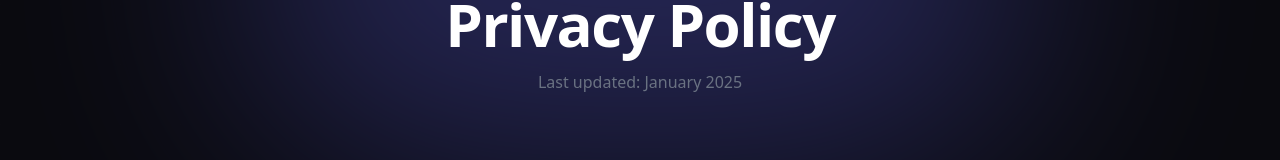
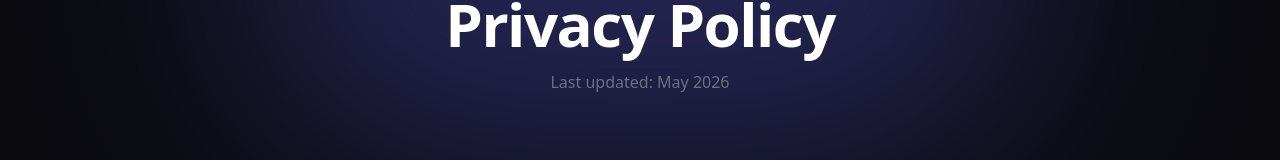
Before and after one commit to Azeem-097/devnix-studios, a Next.js app: page /privacy-policy in a window 1280 px wide. Shown: the part 236-396 px from the top of the page. Built offline with nearby package versions, Linux system fonts and the light colour scheme.

Commit message:
Updated website changes

```diff
--- a/src/app/privacy-policy/page.tsx
+++ b/src/app/privacy-policy/page.tsx
@@ -66,7 +66,7 @@ export default function PrivacyPolicy() {
         title="Privacy Policy"
         badge="Legal Document"
         badgeColor="#6366f1"
-        lastUpdated="January 2025"
+        lastUpdated="May 2026"
         tocItems={sections.map((s) => ({ id: s.id, title: s.title }))}
       >
         {sections.map((section, index) => {
@@ -75,10 +75,10 @@ export default function PrivacyPolicy() {
             <section
               key={section.id}
               id={section.id}
-              className="group p-6 lg:p-8 rounded-2xl bg-white/[0.02] border border-white/[0.06] hover:border-[#6366f1]/20 hover:bg-white/[0.04] transition-all duration-300 scroll-mt-28"
+              className="group p-6 lg:p-8 rounded-2xl bg-white/2 border border-white/6 hover:border-[#6366f1]/20 hover:bg-white/4 transition-all duration-300 scroll-mt-28"
             >
               <div className="flex items-start gap-4">
-                <div className="w-10 h-10 rounded-xl bg-gradient-to-br from-[#6366f1] to-[#8b5cf6] flex items-center justify-center text-white shrink-0 group-hover:shadow-lg group-hover:shadow-[#6366f1]/20 transition-shadow">
+                <div className="w-10 h-10 rounded-xl bg-linear-to-br from-[#6366f1] to-[#8b5cf6] flex items-center justify-center text-white shrink-0 group-hover:shadow-lg group-hover:shadow-[#6366f1]/20 transition-shadow">
                   <Icon size={18} />
                 </div>
                 <div className="flex-1">
--- a/src/app/refund-policy/page.tsx
+++ b/src/app/refund-policy/page.tsx
@@ -66,7 +66,7 @@ export default function RefundPolicy() {
         title="Refund Policy"
         badge="Legal Document"
         badgeColor="#06b6d4"
-        lastUpdated="January 2025"
+        lastUpdated="May 2026"
         tocItems={sections.map((s) => ({ id: s.id, title: s.title }))}
       >
         {sections.map((section, index) => {
--- a/src/app/terms-of-service/page.tsx
+++ b/src/app/terms-of-service/page.tsx
@@ -82,7 +82,7 @@ export default function TermsOfService() {
         title="Terms of Service"
         badge="Legal Document"
         badgeColor="#8b5cf6"
-        lastUpdated="January 2025"
+        lastUpdated="May 2026"
         tocItems={sections.map((s) => ({ id: s.id, title: s.title }))}
       >
         {sections.map((section, index) => {
@@ -91,10 +91,10 @@ export default function TermsOfService() {
             <section
               key={section.id}
               id={section.id}
-              className="group p-6 lg:p-8 rounded-2xl bg-white/[0.02] border border-white/[0.06] hover:border-[#8b5cf6]/20 hover:bg-white/[0.04] transition-all duration-300 scroll-mt-28"
+              className="group p-6 lg:p-8 rounded-2xl bg-white/2 border border-white/6 hover:border-[#8b5cf6]/20 hover:bg-white/4 transition-all duration-300 scroll-mt-28"
             >
               <div className="flex items-start gap-4">
-                <div className="w-10 h-10 rounded-xl bg-gradient-to-br from-[#8b5cf6] to-[#06b6d4] flex items-center justify-center text-white shrink-0 group-hover:shadow-lg group-hover:shadow-[#8b5cf6]/20 transition-shadow">
+                <div className="w-10 h-10 rounded-xl bg-linear-to-br from-[#8b5cf6] to-[#06b6d4] flex items-center justify-center text-white shrink-0 group-hover:shadow-lg group-hover:shadow-[#8b5cf6]/20 transition-shadow">
                   <Icon size={18} />
                 </div>
                 <div className="flex-1">
--- a/src/components/ContactForm.tsx
+++ b/src/components/ContactForm.tsx
@@ -111,7 +111,7 @@ export default function ContactForm() {
             value={formData.from_name}
             onChange={handleChange}
             required
-            placeholder="John Doe"
+            placeholder="Azeem Ahmed"
             className="w-full bg-transparent text-white text-sm placeholder-gray-600 focus:outline-none"
           />
         </FormField>
@@ -242,7 +242,7 @@ export default function ContactForm() {
         disabled={status === "sending"}
         whileHover={{ scale: status === "sending" ? 1 : 1.01 }}
         whileTap={{ scale: status === "sending" ? 1 : 0.99 }}
-        className="group relative w-full flex items-center justify-center gap-2 px-6 py-4 text-sm font-semibold text-white bg-gradient-to-r from-[#6366f1] to-[#8b5cf6] rounded-xl overflow-hidden transition-all duration-300 hover:shadow-xl hover:shadow-[#6366f1]/30 disabled:opacity-70 disabled:cursor-not-allowed"
+        className="group relative w-full flex items-center justify-center gap-2 px-6 py-4 text-sm font-semibold text-white bg-linear-to-r from-[#6366f1] to-[#8b5cf6] rounded-xl overflow-hidden transition-all duration-300 hover:shadow-xl hover:shadow-[#6366f1]/30 disabled:opacity-70 disabled:cursor-not-allowed"
       >
         {status === "sending" ? (
           <>
@@ -293,7 +293,7 @@ function FormField({
         {label}
         {required && <span className="text-red-400">*</span>}
       </label>
-      <div className="px-4 py-3 rounded-xl bg-white/[0.02] border border-white/[0.06] focus-within:border-[#6366f1]/40 focus-within:bg-white/[0.04] transition-all duration-200">
+      <div className="px-4 py-3 rounded-xl bg-white/2 border border-white/6 focus-within:border-[#6366f1]/40 focus-within:bg-white/4 transition-all duration-200">
         {children}
       </div>
     </div>
```
